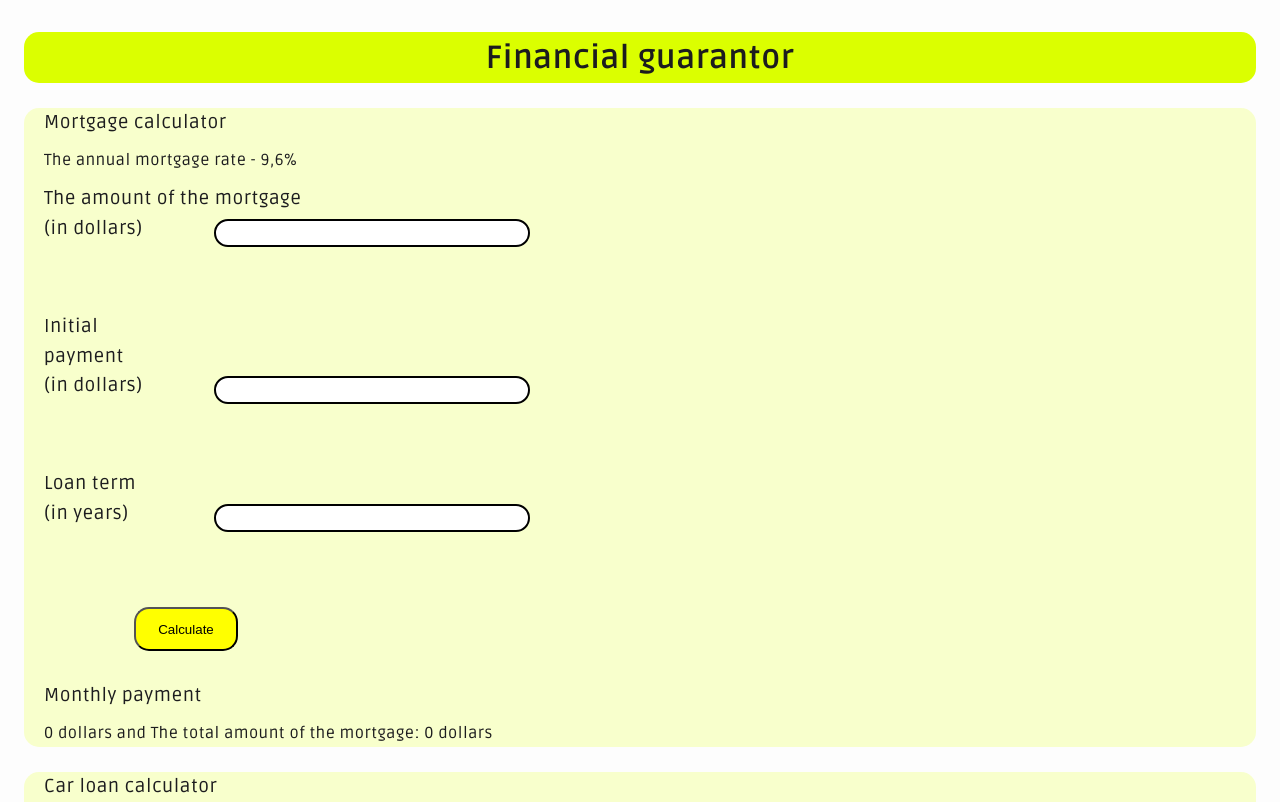
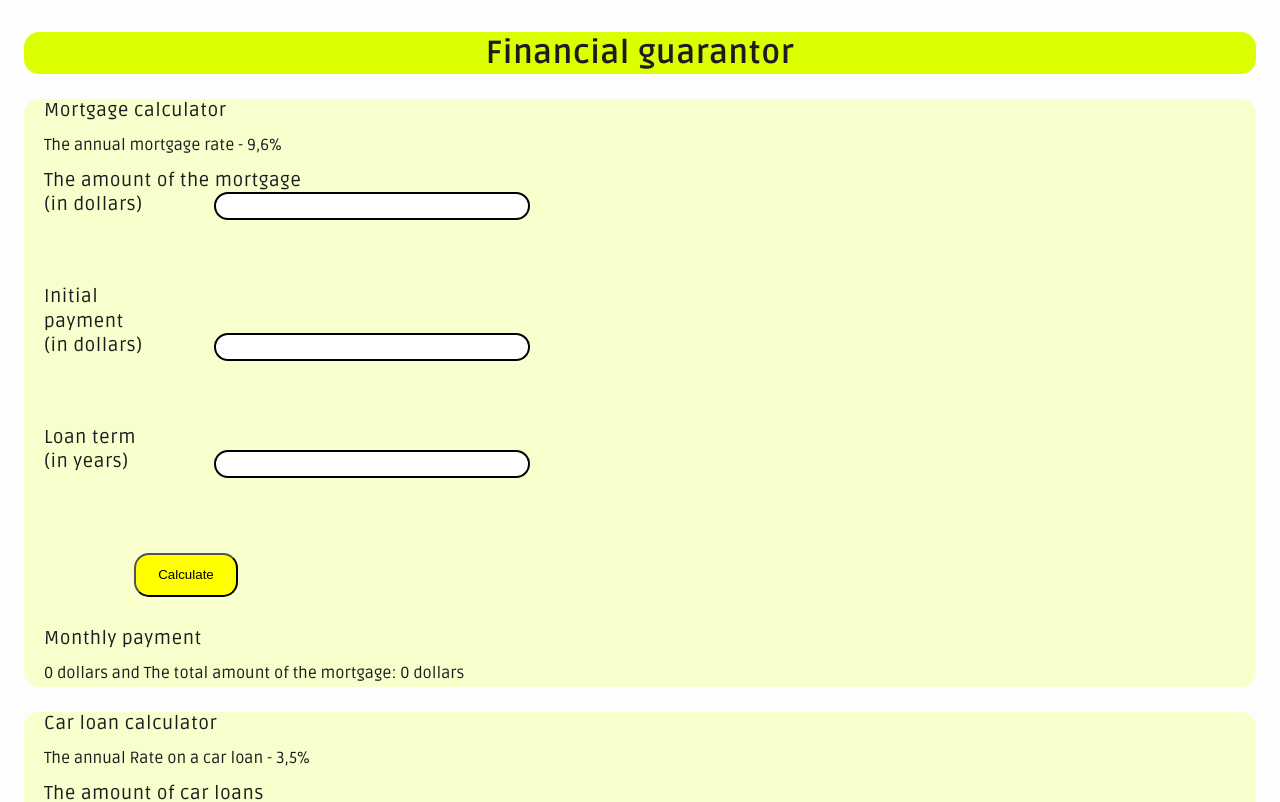
Before and after one commit to Martin13025/Bank-application, a React (Create React App) app in the folder frontend/my-bank/: page / in a window 1280 px wide. Shown: the top 802 px of the page. Built offline with nearby package versions, Linux system fonts and the light colour scheme.

Commit message:
Update index.css

```diff
--- a/frontend/my-bank/src/index.css
+++ b/frontend/my-bank/src/index.css
@@ -5,7 +5,6 @@ body {
     sans-serif;
   font-size: 16px;
   line-height: 1.6;
-  letter-spacing: 0.5px;
   color: #1c1c1e;
   background-color: #fdfdfd;
   -webkit-font-smoothing: antialiased;
@@ -17,8 +16,10 @@ code, pre {
   font-family: 'Source Code Pro', Menlo, Monaco, Consolas, "Courier New", monospace;
   background-color: #f5f5f5;
   padding: 0.2em 0.4em;
-  border-radius: 4px;
+  border-radius: 6px;
   font-size: 0.95em;
+  color: #d6336c;
+  overflow-x: auto;
 }
 
 a {
@@ -34,6 +35,8 @@ a:hover {
 h1, h2, h3, h4, h5, h6 {
   font-weight: 600;
   margin: 1em 0 0.5em;
+  line-height: 1.3;
+  letter-spacing: 0.5px;
 }
 
 p {
```
